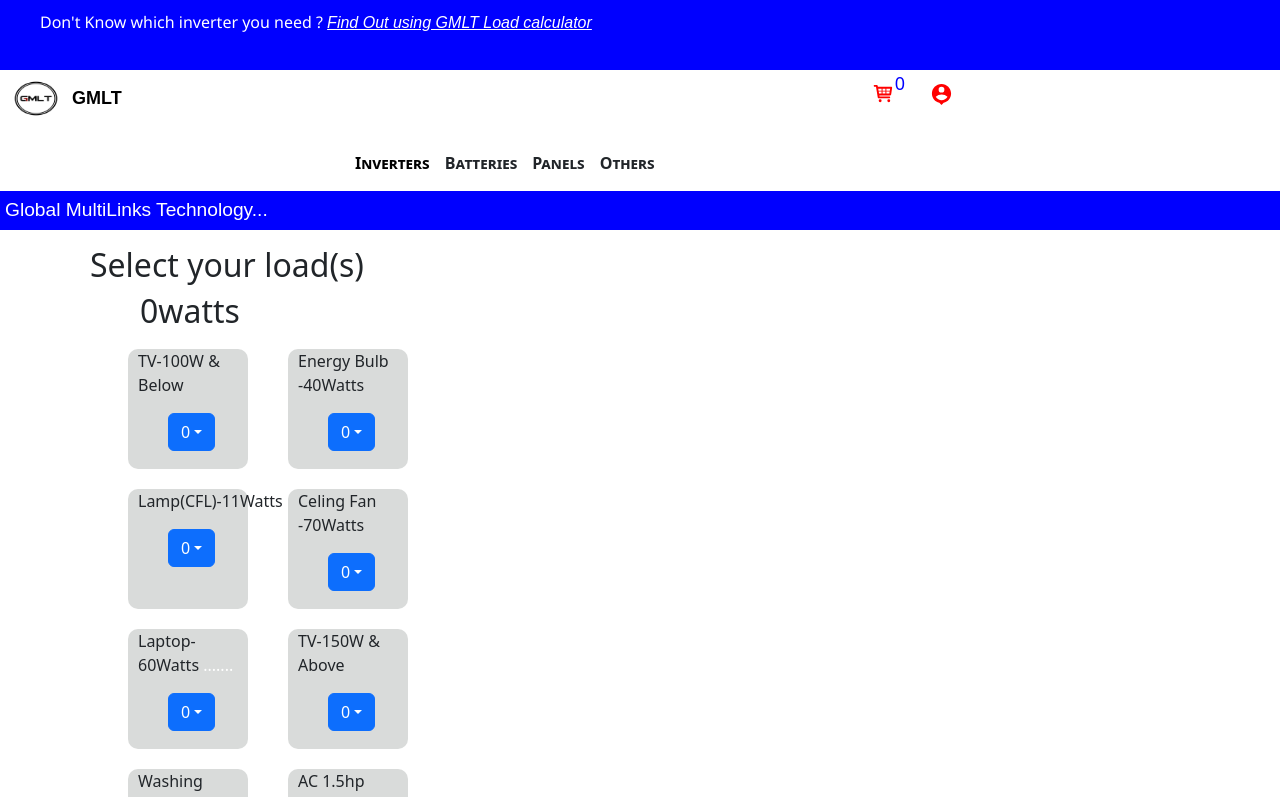
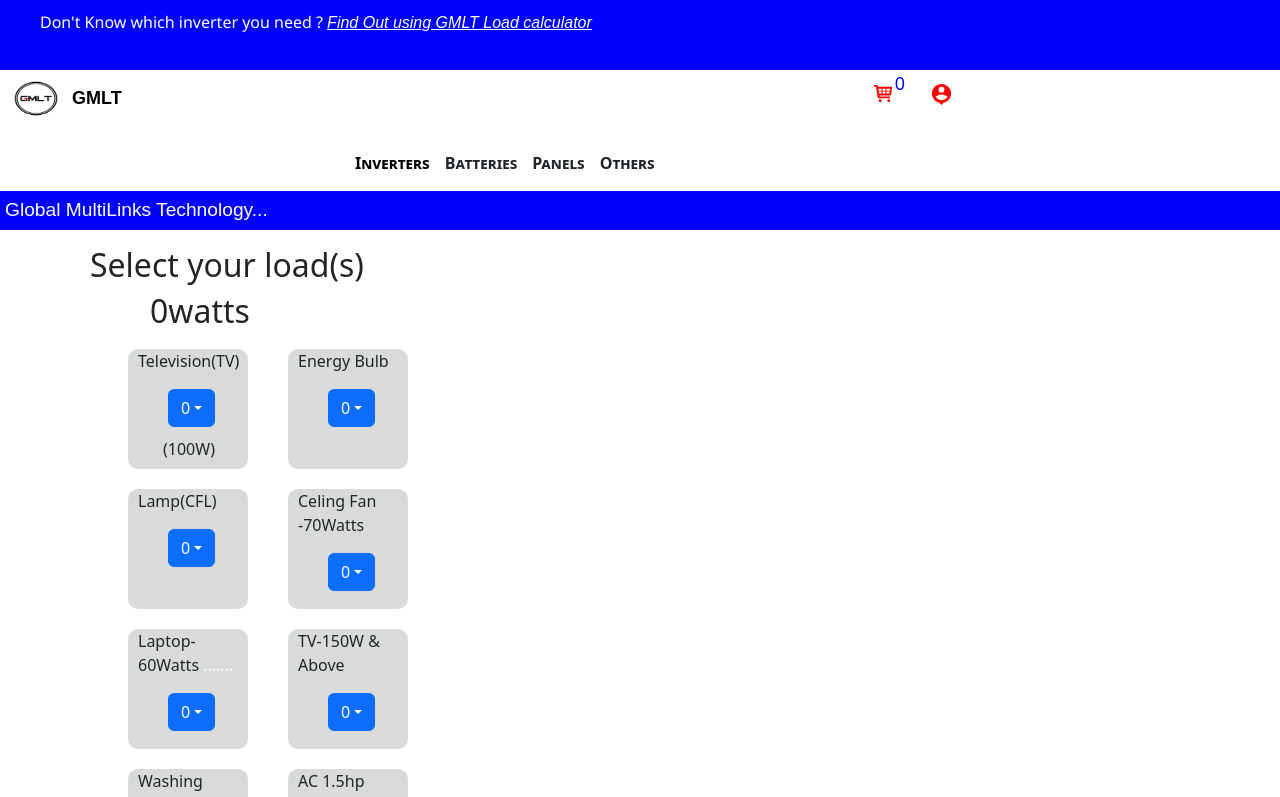
Before and after one commit to Global-Multilink-Technology/globalmultilinktechnology, a React (Create React App) app: page /gmltCalculator in a window 1280 px wide. Shown: the top 797 px of the page. Built offline with nearby package versions, Linux system fonts and the light colour scheme.

Commit message:
updated text

```diff
--- a/src/GMLTCalculator/GMLTcalculator.css
+++ b/src/GMLTCalculator/GMLTcalculator.css
@@ -1,9 +1,3 @@
-
-.power
-{
- margin-left: 145px;
-
-}
 
 @media screen and (max-width: 400px) /* Mobile */
 {
@@ -13,11 +7,11 @@
    }
    .header
    {
-      margin-left: 70px;
+      margin-left: 140px;
    }
    .headerX
    {
-      margin-left: 140px;
+      margin-left: 150px;
    }
    .power
    {
@@ -32,6 +26,10 @@
        justify-items: center;
 
        margin-left: 32px;
+   }
+   .loadTextWatt
+   {
+       margin-left: 40px;
    }
    .box
    {
@@ -76,12 +74,12 @@
    }
    .header
    {
-      margin-left: 90px;
+      margin-left: 140px;
    }
 
    .headerX
    {
-      margin-left: 140px;
+      margin-left: 150px;
    }
    .power
    {
@@ -110,6 +108,11 @@
     {
         margin-left: 0px;
     }
+    .loadTextWatt
+    {
+        margin-left: 35px;
+        margin-top: 10px;
+    }
     .MainContainer
     {
         align-content: center;
--- a/src/GMLTCalculator/gmltCalculator.jsx
+++ b/src/GMLTCalculator/gmltCalculator.jsx
@@ -74,14 +74,15 @@ const GMLTcalculator = ()=>
       <div className="container">
 
         <div className="box">
-        <p className="loadText"> TV-100W & Below</p>
-        <DropdownButton  className="dropdowncontainer" id="dropdown-basic-button" title={CFL_14W}>
+        <p className="loadText">Television(TV)</p>
+           <DropdownButton  className="dropdowncontainer" id="dropdown-basic-button" title={CFL_14W}>
            {NumberOfCFL50W.map((data)=><Dropdown.Item onClick={()=>updateTV100WBELOW(data.id)}>{data.id}</Dropdown.Item>)}
         </DropdownButton>
+        <p className="loadTextWatt">(100W)</p>
         </div>
 
         <div className="box">
-        <p className="loadText">Energy Bulb -40Watts</p>
+        <p className="loadText">Energy Bulb</p>
         <DropdownButton  className="dropdowncontainer" id="dropdown-basic-button" title={Fan}>
            {NumberOfCFL50W.map((data)=><Dropdown.Item onClick={()=>updateFan(data.id)}>{data.id}</Dropdown.Item>)}
         </DropdownButton>
@@ -90,7 +91,7 @@ const GMLTcalculator = ()=>
       <div className="container">
 
       <div className="box">
-      <p className="loadText">Lamp(CFL)-11Watts</p>
+      <p className="loadText">Lamp(CFL)</p>
       <DropdownButton  className="dropdowncontainer" id="dropdown-basic-button" title={CFL_14W}>
          {NumberOfCFL50W.map((data)=><Dropdown.Item onClick={()=>updateCFL_14W(data.id)}>{data.id}</Dropdown.Item>)}
       </DropdownButton>
```
